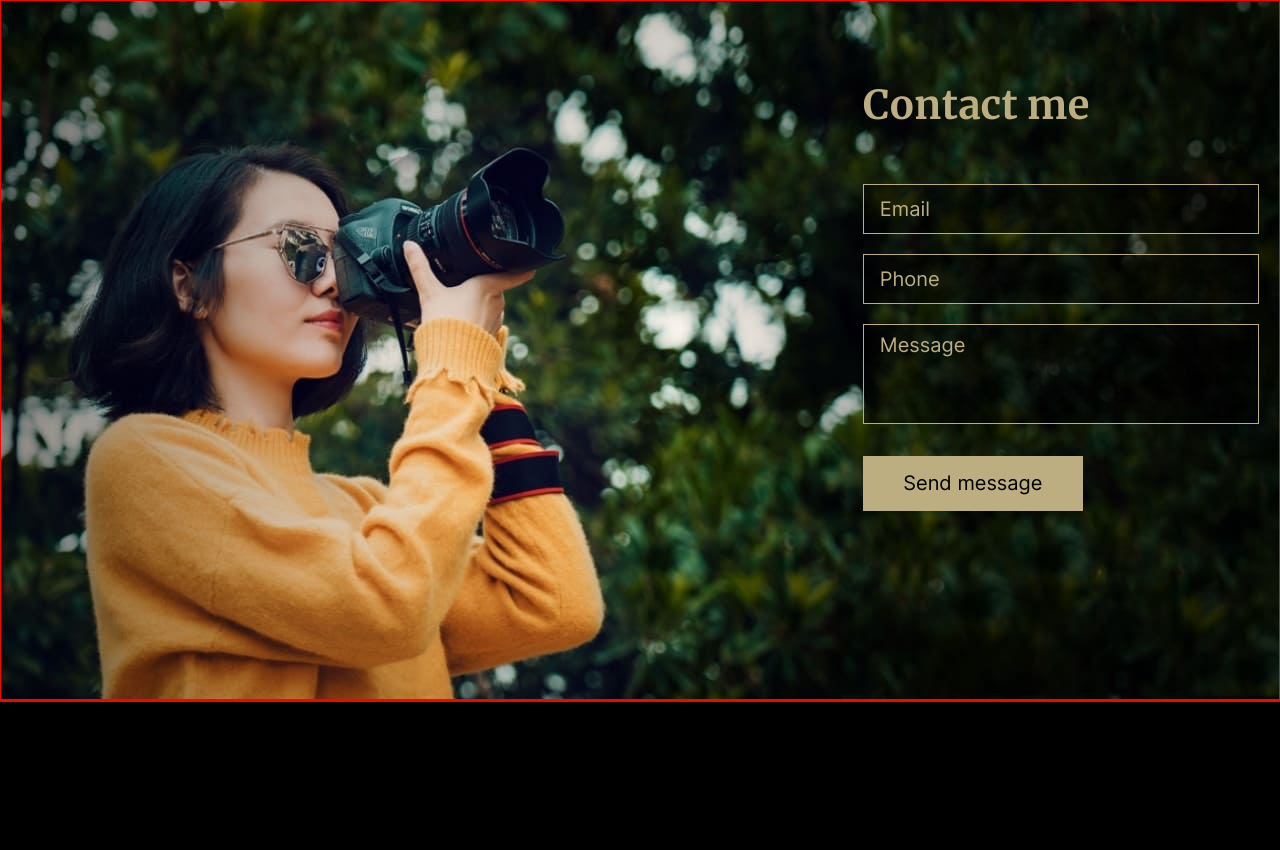
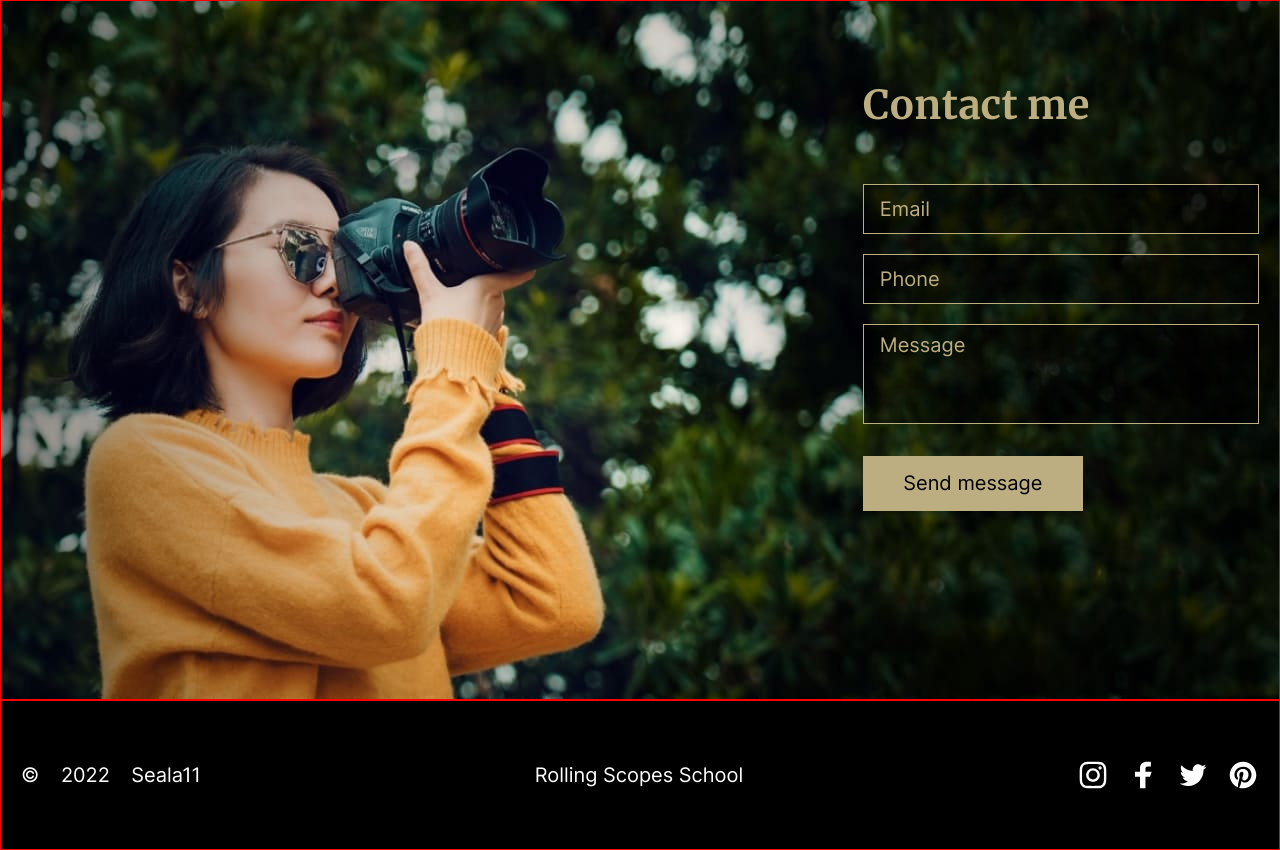
Before and after one commit to Seala11/RS-school-stage0, a plain HTML site: page portfolio/index.html in a window 1280 px wide. Shown: the part 5263-6113 px from the top of the page. Before the commit the page ends 5965 px from the top, so only its background shows below. Drawn offline with Linux system fonts and the light colour scheme.

Commit message:
feat: add footer

```diff
--- a/portfolio/index.html
+++ b/portfolio/index.html
@@ -209,6 +209,19 @@
         </div>
       </section>
     </main>
-    <footer class="container footer"></footer>
+    <footer class="container footer">
+      <div class="footer__rights rights">
+        <p>
+          <span class="rights-item">©</span>
+          <span class="rights-item">2022</span>
+          <a href="https://github.com/Seala11" class="footer__link">Seala11</a></p>
+      </div>
+      <a href="https://rs.school/js-stage0/" class="footer__link">Rolling Scopes School</a>
+      <div class="footer__icons icon">
+        <a href="#" class="icon__inst"></a>
+        <a href="#" class="icon__fb"></a>
+        <a href="#" class="icon__twit"></a>
+        <a href="#" class="icon__pint"></a></div>
+    </footer>
   </body>
 </html>
--- a/portfolio/style.css
+++ b/portfolio/style.css
@@ -440,3 +440,71 @@ ul {
   line-height: 2.5rem;
   color: var(--gold);
 }
+
+/* footer */
+.footer {
+  display: flex;
+  justify-content: space-between;
+  align-items: center;
+  height: 150px;
+}
+
+.rights-item {
+  padding-right: 1rem;
+}
+
+.footer__link {
+  text-decoration: none;
+  font-family: inherit;
+  color: var(--white);
+  transition: 0.3s;
+}
+
+.footer__link:hover {
+  color: var(--gold);
+}
+
+.footer__icons {
+  display: flex;
+}
+
+.icon__fb,
+.icon__inst,
+.icon__pint,
+.icon__twit {
+  width: 32px;
+  height: 32px;
+  background-size: contain;
+  background-repeat: no-repeat;
+  transition: 0.3s;
+  cursor: pointer;
+  padding-left: 50px;
+}
+
+.icon__pint {
+  padding: 0;
+}
+
+.icon__inst {
+  background-image: url(./assets/svg/instagram.svg);
+}
+
+.icon__fb {
+  background-image: url(./assets/svg/fb.svg);
+}
+
+.icon__twit {
+  background-image: url(./assets/svg/twitter.svg);
+}
+
+.icon__pint {
+  background-image: url(./assets/svg/pinterest.svg);
+}
+
+.icon__fb:hover,
+.icon__inst:hover,
+.icon__pint:hover,
+.icon__twit:hover {
+  filter: invert(26%) sepia(15%) saturate(638%) hue-rotate(7deg) brightness(92%)
+    contrast(87%);
+}
```
